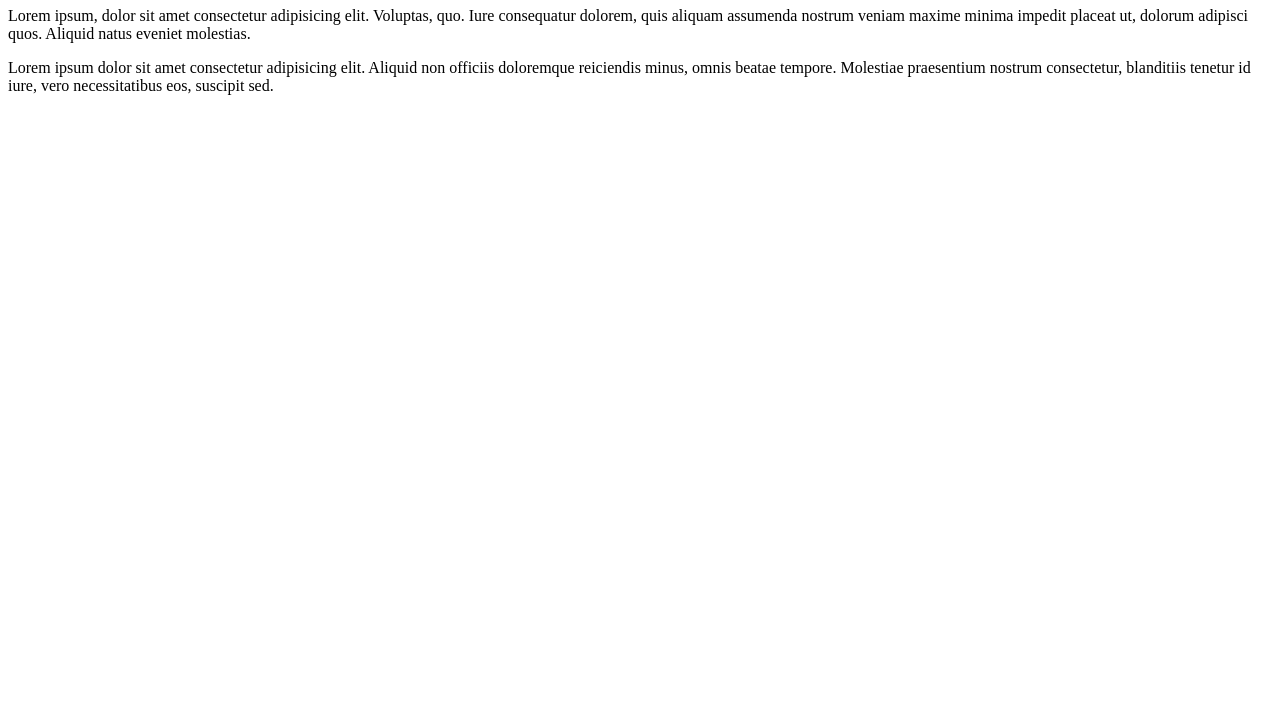
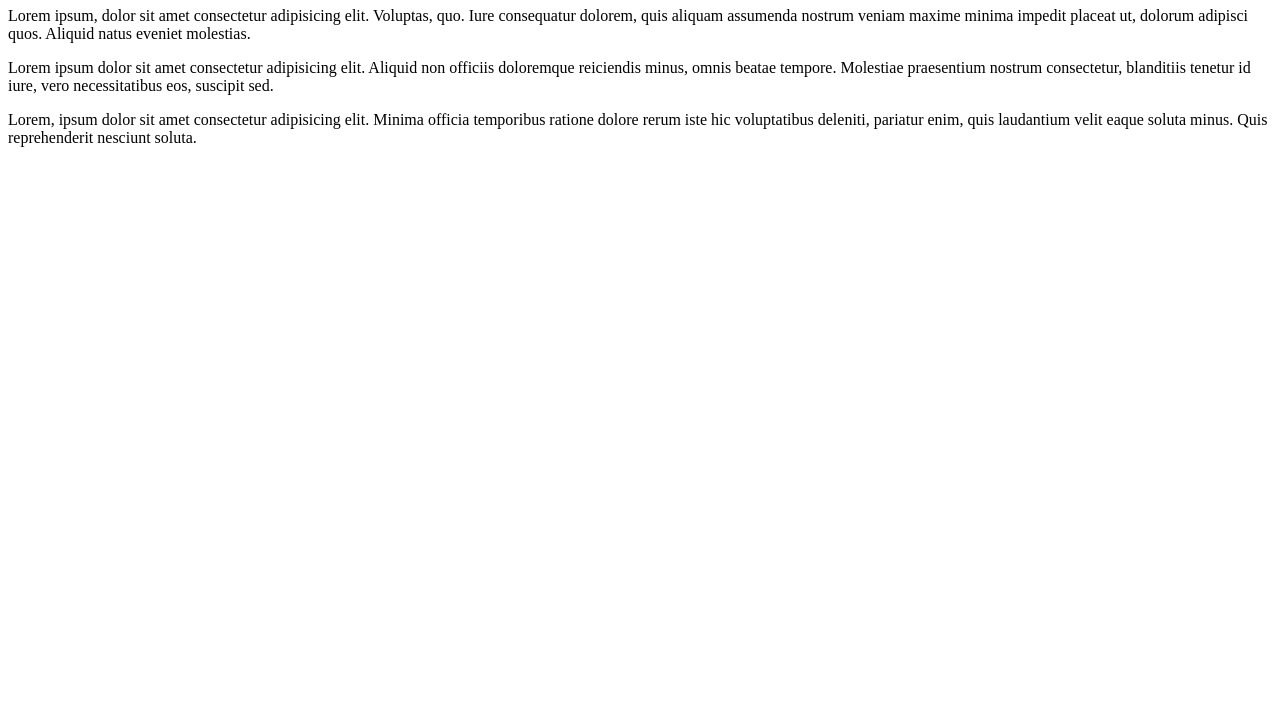
Before and after one commit to Ambugaton/my-first-repo, a plain HTML site: page index.html in a window 1280 px wide. Shown: the part 73-800 px from the top of the page. Drawn offline with Linux system fonts and the light colour scheme.

Commit message:
Added 3rd paragraph

```diff
--- a/index.html
+++ b/index.html
@@ -11,5 +11,6 @@
     <h1>Hello Git</h1>
     <p>Lorem ipsum, dolor sit amet consectetur adipisicing elit. Voluptas, quo. Iure consequatur dolorem, quis aliquam assumenda nostrum veniam maxime minima impedit placeat ut, dolorum adipisci quos. Aliquid natus eveniet molestias.</p>
     <p>Lorem ipsum dolor sit amet consectetur adipisicing elit. Aliquid non officiis doloremque reiciendis minus, omnis beatae tempore. Molestiae praesentium nostrum consectetur, blanditiis tenetur id iure, vero necessitatibus eos, suscipit sed.</p>
+    <p>Lorem, ipsum dolor sit amet consectetur adipisicing elit. Minima officia temporibus ratione dolore rerum iste hic voluptatibus deleniti, pariatur enim, quis laudantium velit eaque soluta minus. Quis reprehenderit nesciunt soluta.</p>
 </body>
 </html>
```
